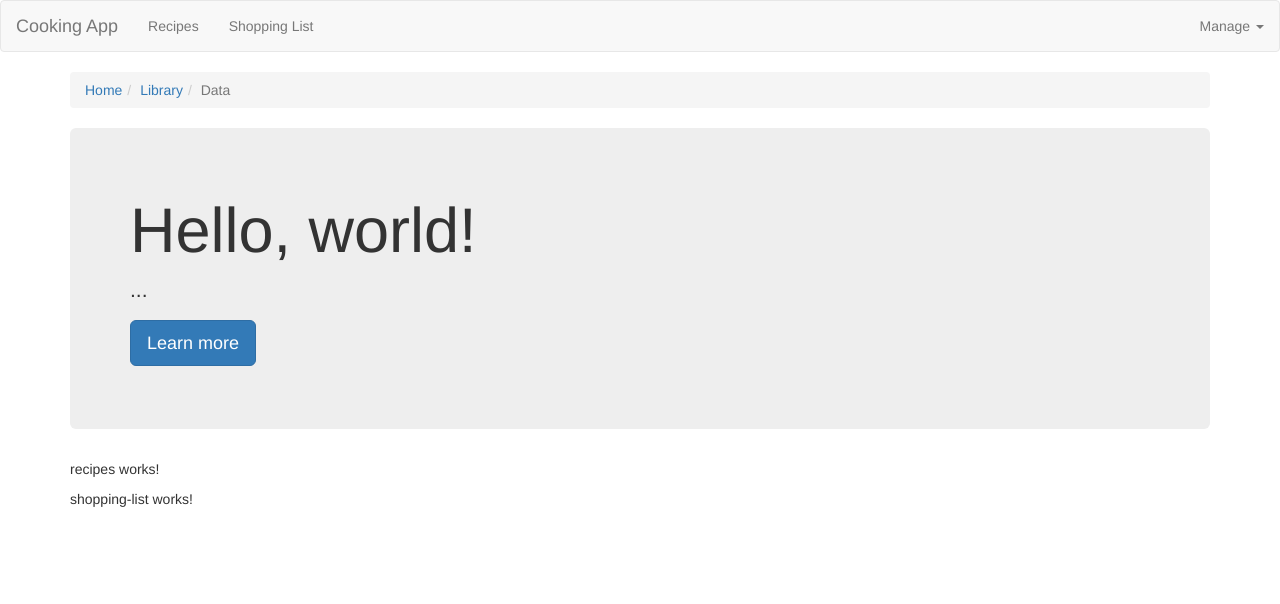
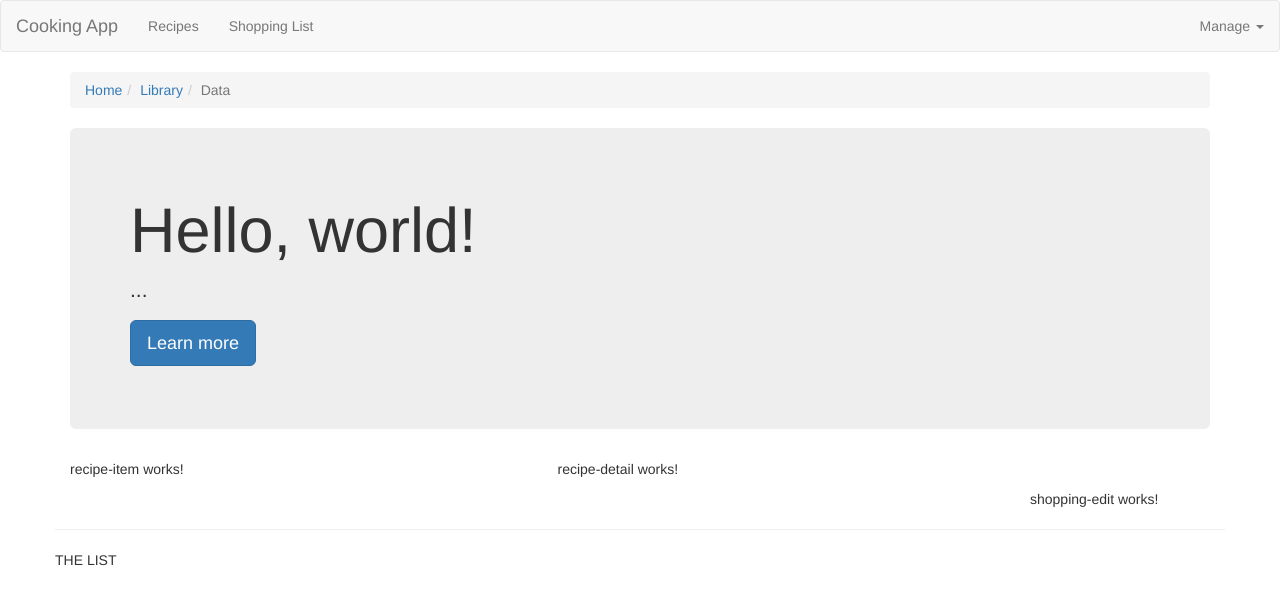
Before and after one commit to alizahidch/CookingApp, an Angular app: page / in a window 1280 px wide. Shown: the top 604 px of the page. Built offline with nearby package versions, Linux system fonts and the light colour scheme.

Commit message:
recipe/shopping-list

```diff
--- a/src/app/recipe/recipe-list/recipe-list.component.html
+++ b/src/app/recipe/recipe-list/recipe-list.component.html
@@ -1,3 +1 @@
-<p>
-  recipe-list works!
-</p>
+<app-recipe-item></app-recipe-item>
--- a/src/app/recipe/recipes/recipes.component.html
+++ b/src/app/recipe/recipes/recipes.component.html
@@ -1,3 +1,9 @@
-<p>
-  recipes works!
-</p>
+<div class="row">
+<div class="col-md-5">
+<app-recipe-list></app-recipe-list>
+</div>
+<div class="col-md-7">
+<app-recipe-detail></app-recipe-detail>
+</div>
+
+</div>
--- a/src/app/shopping/shopping-list/shopping-list.component.html
+++ b/src/app/shopping/shopping-list/shopping-list.component.html
@@ -1,3 +1,6 @@
-<p>
-  shopping-list works!
-</p>
+<div class="row">
+  <div class="col-xs-10"></div>
+  <app-shopping-edit></app-shopping-edit>
+  <hr>
+  <p>THE LIST</p>
+</div>
```
